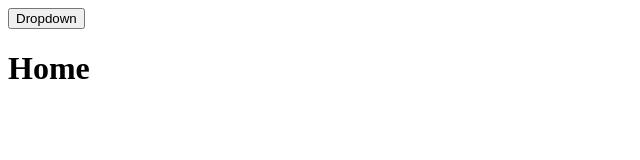
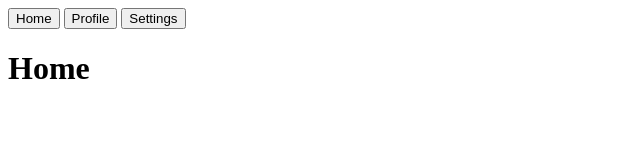
Before and after one commit to PersistentCoder7/Udemy-Up-Running-with-AlpineJS3, a plain HTML site: page index.html in a window 1280 px wide. Shown: the whole page, without its empty margins (0-640 px from the left). Drawn offline with nearby package versions, Linux system fonts and the light colour scheme.

Commit message:
Conditional rendering with `x-if`. The template is not rendered until  if if is true. This is different from x-cloak where hiding is based on CSS.

```diff
--- a/index.html
+++ b/index.html
@@ -2,28 +2,25 @@
 
 <head>
     <script defer src="https://cdn.jsdelivr.net/npm/alpinejs@3.x.x/dist/cdn.min.js"></script>
-    <style>
-        [x-cloak] {
-            display: none !important;
-        }
-    </style>
 </head>
 
 <body>
     <!-- <h1 x-data="{ message: 'I ❤️ Alpine' }" x-text="message"></h1> -->
-    <div x-data="{show: false, page: ''}">
-        <button @click=" show=!show">Dropdown</button>
+    <div x-data="{page: ''}">
+        <button @click="page = ''">Home</button>
+        <button @click=" page='profile' ">Profile</button>
+        <button @click=" page='settings' ">Settings</button>
 
-        <div x-show=" show" x-cloak="">
-            <button @click="page = '',show=false"">Home</button>
-            <button @click=" page='profile' ,show=false"">Profile</button>
-            <button @click="page = 'settings',show=false"">Settings</button>
-        </div>
-
-    <h1 x-show=" page===''" x-cloak="">Home</h1>
-    <h1 x-show=" page==='settings'" x-cloak="">Settings</h1>
-    <h1 x-show=" page==='profile'" x-cloak="">Profile</h1>
-</div>
+        <template x-if="page === ''">
+            <h1>Home</h1>
+        </template>
+        <template x-if="page === 'settings'">
+            <h1>Settings</h1>
+        </template>
+        <template x-if="page === 'profile'">
+            <h1>Profile</h1>
+        </template>
+    </div>
 </body>
 
 </html>
```
